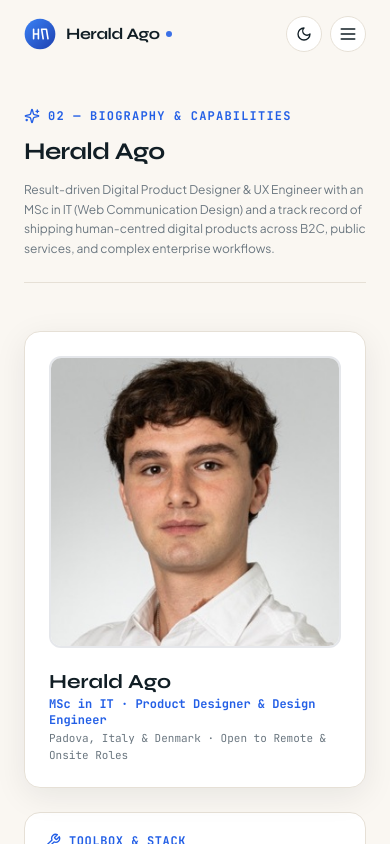
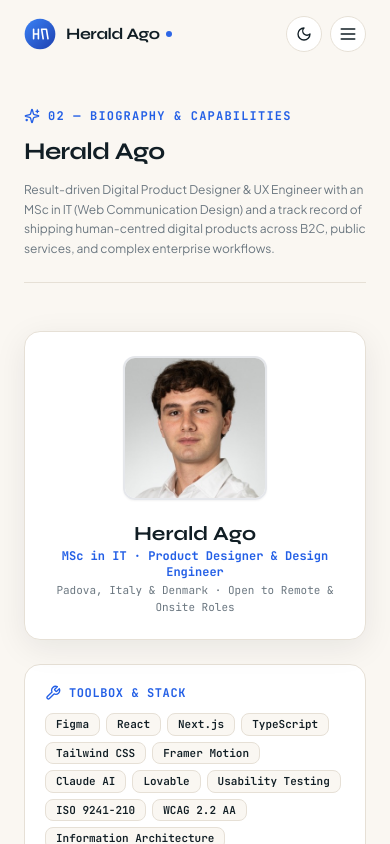
Before and after one commit to Heraldago/portfolio, a Next.js app: page /about in a window 390 px wide. Shown: the top 844 px of the page. Built offline with nearby package versions, Linux system fonts and the light colour scheme.

Commit message:
fix: constrain Profile Card image to fixed compact dimensions on small screens

```diff
--- a/src/app/about/page.tsx
+++ b/src/app/about/page.tsx
@@ -29,8 +29,8 @@ export default function AboutPage() {
         {/* Sidebar Info */}
         <div className="lg:col-span-4 space-y-6">
           {/* Profile Card */}
-          <div className="rounded-2xl border border-border bg-surface p-6 space-y-5 shadow-glass">
-            <div className="relative aspect-square w-full overflow-hidden rounded-xl border-2 border-lime/40">
+          <div className="rounded-2xl border border-border bg-surface p-6 space-y-5 shadow-glass text-center">
+            <div className="relative aspect-square w-36 h-36 sm:w-44 sm:h-44 mx-auto overflow-hidden rounded-xl border-2 border-lime/40 shadow-sm">
               <img
                 src="/assets/profile-pms1FE7T.jpg"
                 alt="Herald Ago"
```
